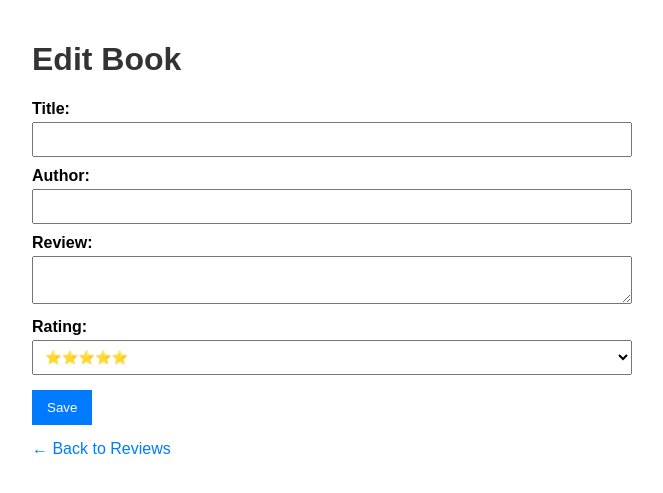
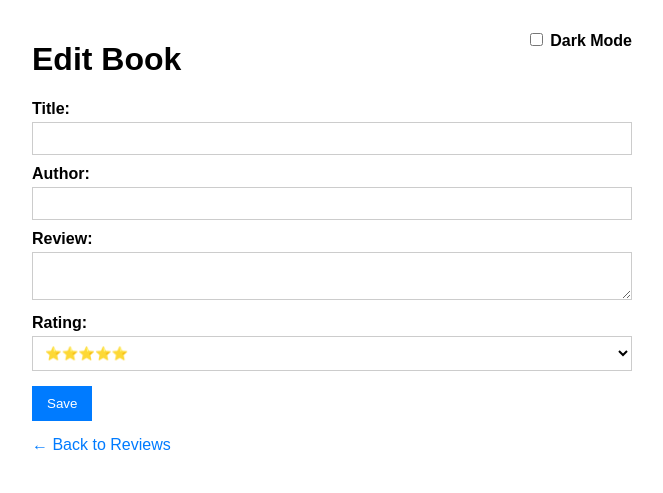
Before and after one commit to Mahmed1109/flask_book_review, a Flask app: template templates/edit_book.html in a window 1280 px wide. Shown: the top 493 px of the page, without its empty margins (308-971 px from the left). Run offline with Flask 3, Linux system fonts and the light colour scheme; the template is opened without the code that fills it, so the values that code supplies are empty.

Commit message:
light dark theme

```diff
--- a/templates/edit_book.html
+++ b/templates/edit_book.html
@@ -9,10 +9,23 @@
             max-width: 600px;
             margin: auto;
             padding: 20px;
+            background-color: var(--bg);
+            color: var(--text);
+            transition: background-color 0.3s, color 0.3s;
+        }
+
+        :root {
+            --bg: #ffffff;
+            --text: #000000;
+        }
+
+        body.dark {
+            --bg: #1e1e1e;
+            --text: #f0f0f0;
         }
 
         h1 {
-            color: #333;
+            color: inherit;
         }
 
         label {
@@ -28,6 +41,9 @@
             padding: 8px;
             margin-top: 4px;
             box-sizing: border-box;
+            background-color: inherit;
+            color: inherit;
+            border: 1px solid #ccc;
         }
 
         button {
@@ -45,10 +61,21 @@
             text-decoration: none;
             color: #007BFF;
         }
+
+        .toggle {
+            float: right;
+            margin-bottom: 10px;
+        }
     </style>
 </head>
 
 <body>
+    <div class="toggle">
+        <label>
+            <input type="checkbox" id="modeToggle"> Dark Mode
+        </label>
+    </div>
+
     <h1>Edit Book</h1>
     <form method="POST">
         <label>Title:</label>
@@ -73,6 +100,21 @@
     </form>
 
     <a href="{{ url_for('index') }}">← Back to Reviews</a>
+
+    <script>
+        const toggle = document.getElementById('modeToggle');
+        const body = document.body;
+
+        toggle.addEventListener('change', () => {
+            body.classList.toggle('dark', toggle.checked);
+            localStorage.setItem('darkMode', toggle.checked);
+        });
+
+        if (localStorage.getItem('darkMode') === 'true') {
+            toggle.checked = true;
+            body.classList.add('dark');
+        }
+    </script>
 </body>
 
 </html>
```
